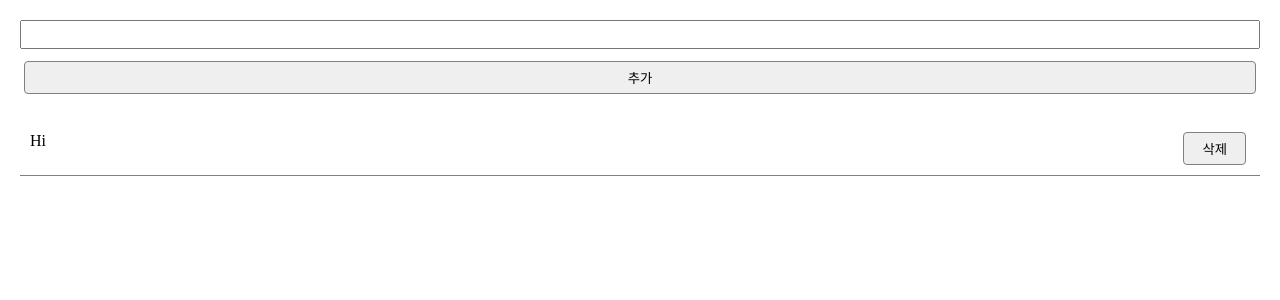
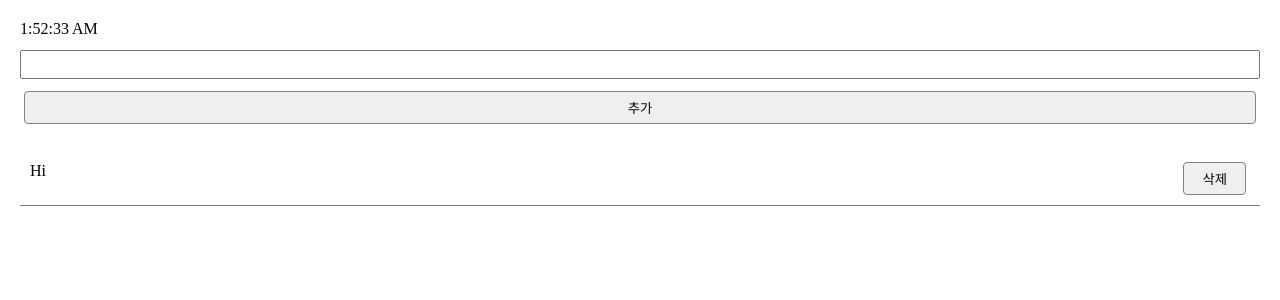
Before and after one commit to sujinnn/todolist, a React (Vite) app: page / in a window 1280 px wide. Shown: the top 300 px of the page. Built offline with nearby package versions, Linux system fonts and the light colour scheme.

Commit message:
[기능추가]현재 시간 표시

```diff
--- a/src/App.jsx
+++ b/src/App.jsx
@@ -1,4 +1,4 @@
-import { useState, useRef } from "react";
+import { useState, useRef, useEffect } from "react";
 import "./App.css";
 
 function App() {
@@ -11,12 +11,27 @@ function App() {
 
   return (
     <>
+      <Clock />
       <TodoInput setTodo={setTodo} />
       <TodoList todo={todo} setTodo={setTodo} />
     </>
   );
 }
 
+// 현재 시간 표시
+const Clock = () => {
+  const [time, setTime] = useState(new Date());
+
+  useEffect(() => {
+    setInterval(() => {
+      setTime(new Date());
+    }, 1000);
+  }, []);
+
+  return <div>{time.toLocaleTimeString()}</div>;
+};
+
+// 할 일 입력
 const TodoInput = ({ setTodo }) => {
   const inputRef = useRef(null);
   const addTodo = () => {
@@ -35,6 +50,7 @@ const TodoInput = ({ setTodo }) => {
   );
 };
 
+// 할 일 여러 개
 const TodoList = ({ todo, setTodo }) => {
   return (
     <ul>
@@ -45,6 +61,7 @@ const TodoList = ({ todo, setTodo }) => {
   );
 };
 
+// 할 일 하나
 const Todo = ({ todo, setTodo }) => {
   return (
     <>
```
